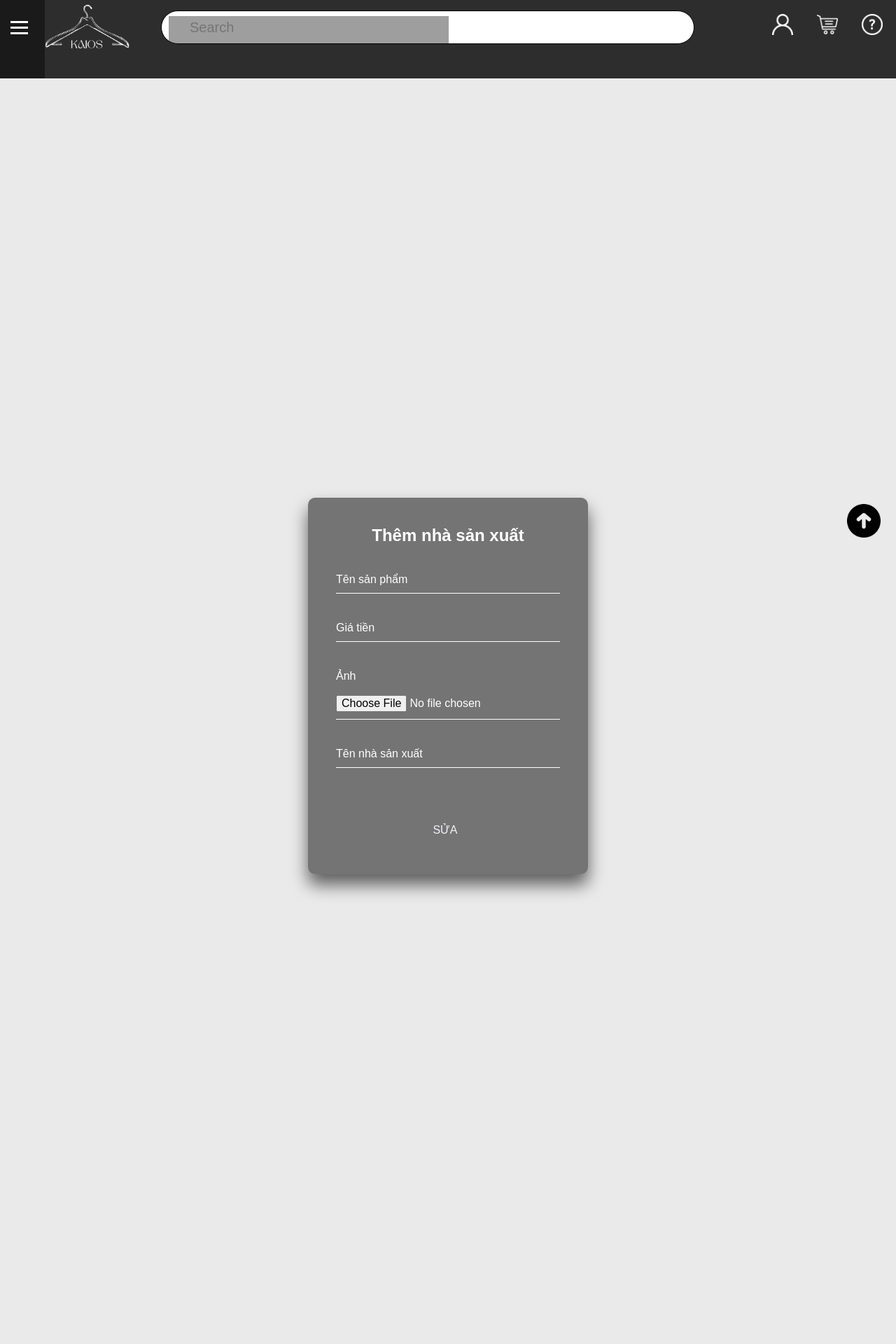
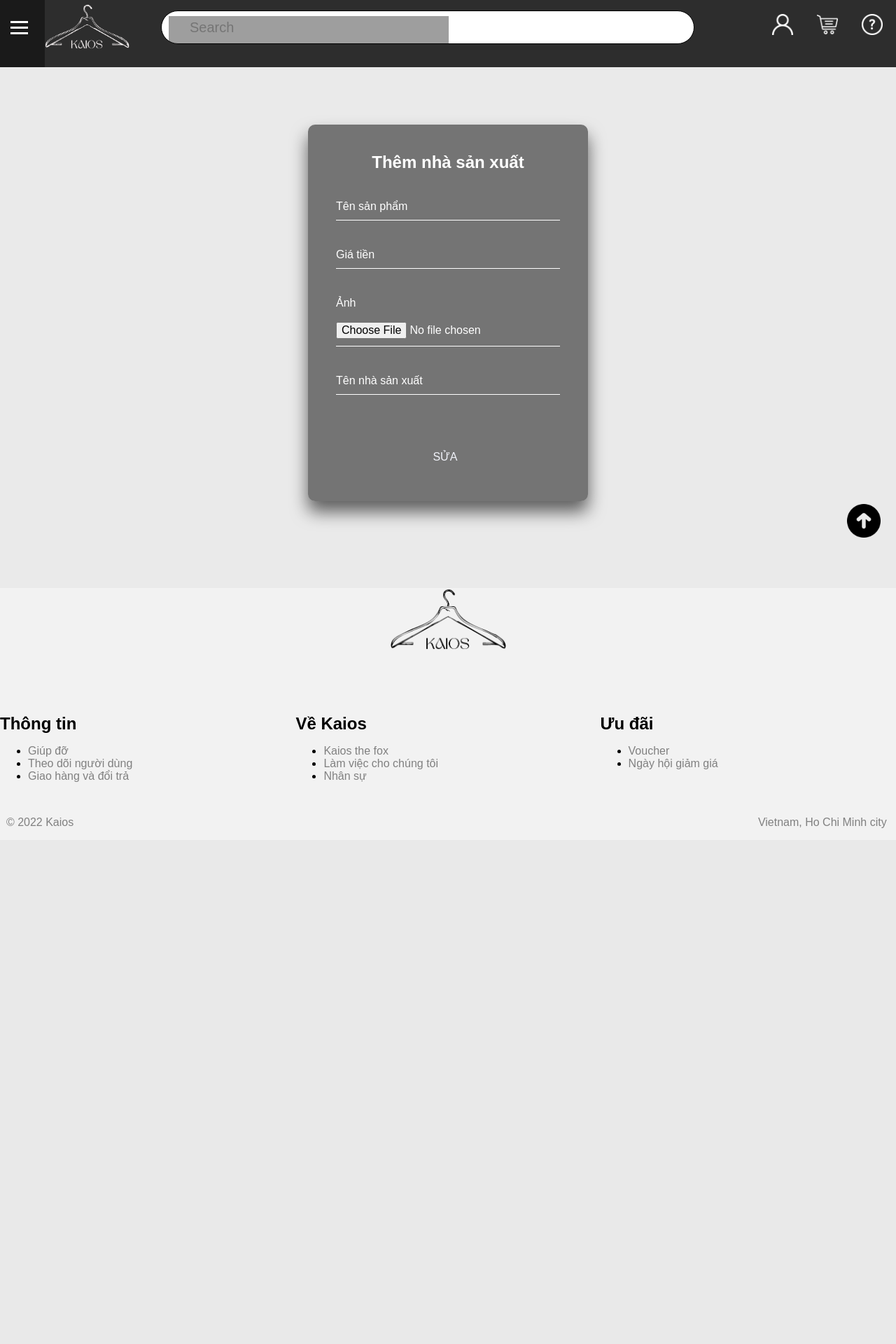
Before and after one commit to caoTayTang/ecommerce-website, a PHP site: page /admin/manufacturers/form_insert.php in a window 1280 px wide. Shown: the top 1920 px of the page at 70% size. After the commit the page ends 1183 px from the top, so only its background shows below. Run offline with PHP 8.4, Linux system fonts and the light colour scheme; grey boxes are pictures that could not be loaded.

Commit message:
Override some css

```diff
--- a/admin/form.php
+++ b/admin/form.php
@@ -1,12 +1,25 @@
 <link rel="stylesheet" type="text/css" href="../../styles.css">
 <link rel="icon" href="../../resource/logo.png">
 <style>
+	/*Override value from styles.css*/
+	#main_div {
+		height: 150vh;
+	}
+
+	#header	{
+		height: 8%;
+	}
+	#footer {
+		height: 30%;
+	}
+	/*End override*/
 	.login-box {
 			position: absolute;
 			top: 35%;
 			left: 50%;
 			width: 400px;
 			padding: 40px;
+			margin-top: 27px;
 			transform: translate(-50%, -50%);
 			background: rgba(0,0,0,.5);
 			box-sizing: border-box;
--- a/admin/index.php
+++ b/admin/index.php
@@ -5,6 +5,12 @@
 	<meta name="viewport" content="width=device-width, initial-scale=1">
 	<title>Nhà sản xuất</title>
 	<link rel="stylesheet" type="text/css" href="../styles.css">
+    <style type="text/css">
+        /*Override styles.css*/
+        #main_div {
+            min-height: auto
+        }
+    </style>
 	<link rel="icon" href="../resource/logo.png">
 </head>
 <body>
```
